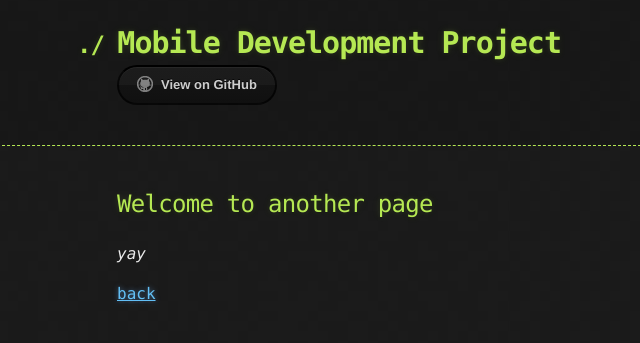
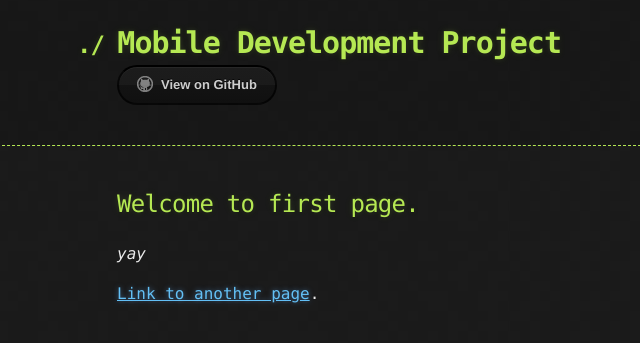
Before and after one commit to amorjk1/Project-1, a Jekyll site: the page built from index.md, in a window 1280 px wide. Shown: the top 343 px of the page, without its empty margins (23-663 px from the left). Built offline with Jekyll 4.4.1, drawn with Linux system fonts in a browser that asks for light colours; our own code applies the rules of GitHub Pages for plain Markdown files.

Commit message:
Forgotten changes

```diff
--- a/index.md
+++ b/index.md
@@ -2,8 +2,9 @@
 layout: default
 ---
 
-## Welcome to another page
+## Welcome to first page.
 
 _yay_
 
-[back](./)
+
+[Link to another page](./another-page.html).
```
